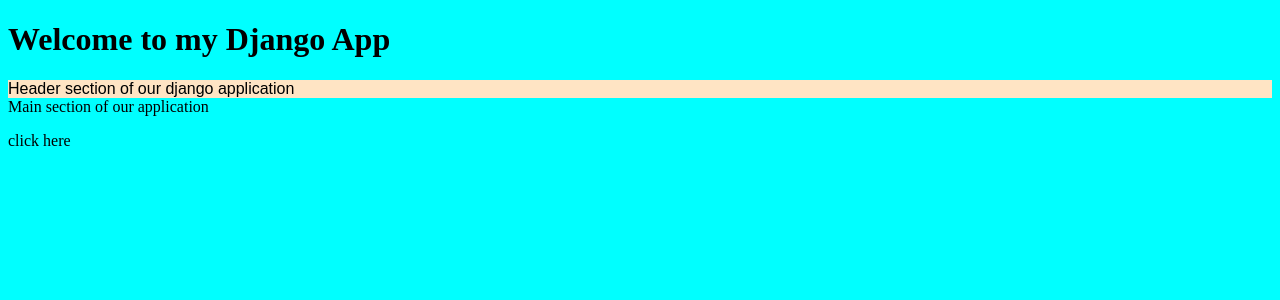
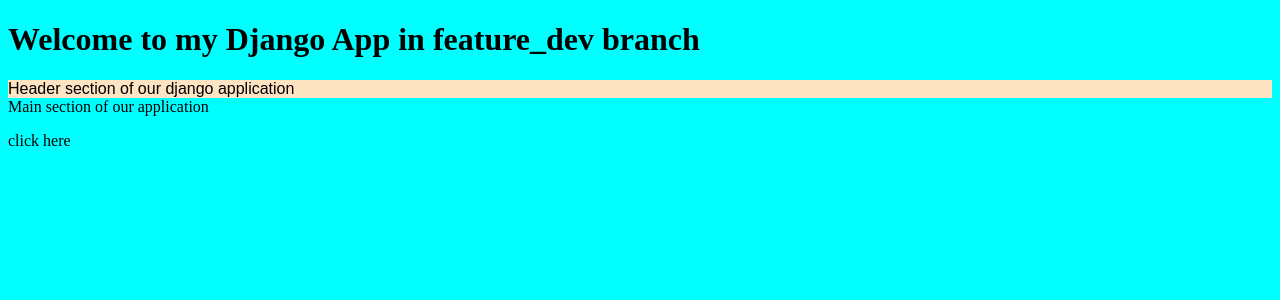
Before and after one commit to yallalaraja/staticpagesincluder, a Django app: page / in a window 1280 px wide. Shown: the top 300 px of the page. Run offline with Django 5.2, Linux system fonts and the light colour scheme.

Commit message:
new branch commit msg

```diff
--- a/staticpage/myapp/templates/index.html
+++ b/staticpage/myapp/templates/index.html
@@ -9,7 +9,7 @@
     <title>My Django template</title>
 </head>
 <body>
-    <h1>Welcome to my Django App</h1>
+    <h1>Welcome to my Django App in feature_dev branch</h1>
     <header>
         Header section of our django application
     </header>
```
Also changed, not shown: README.md (added).
